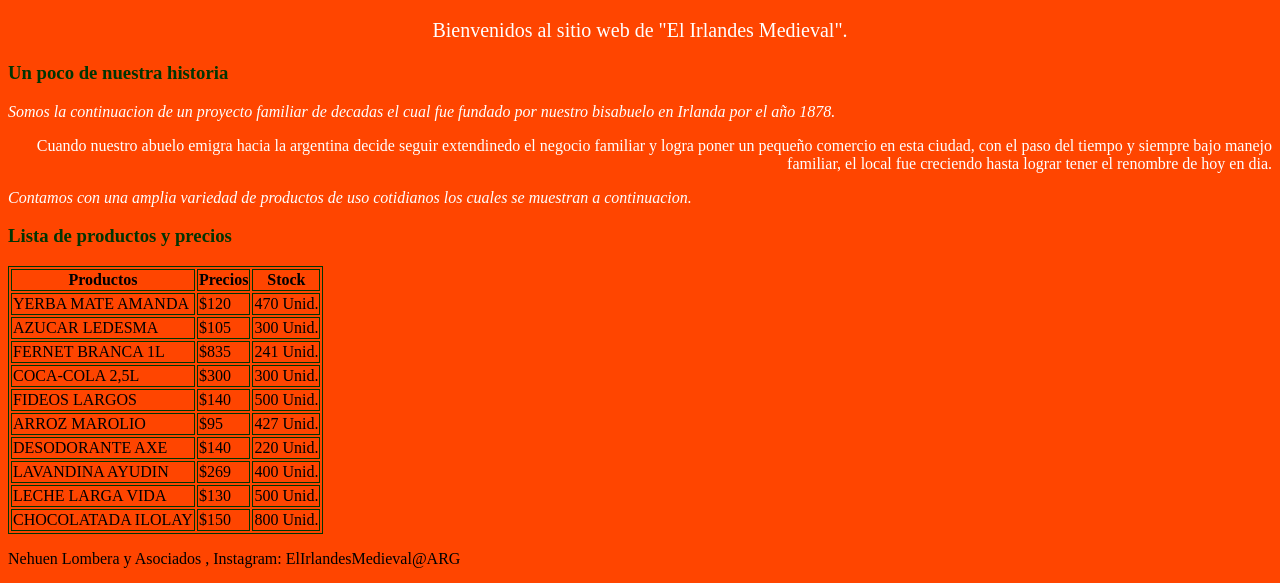
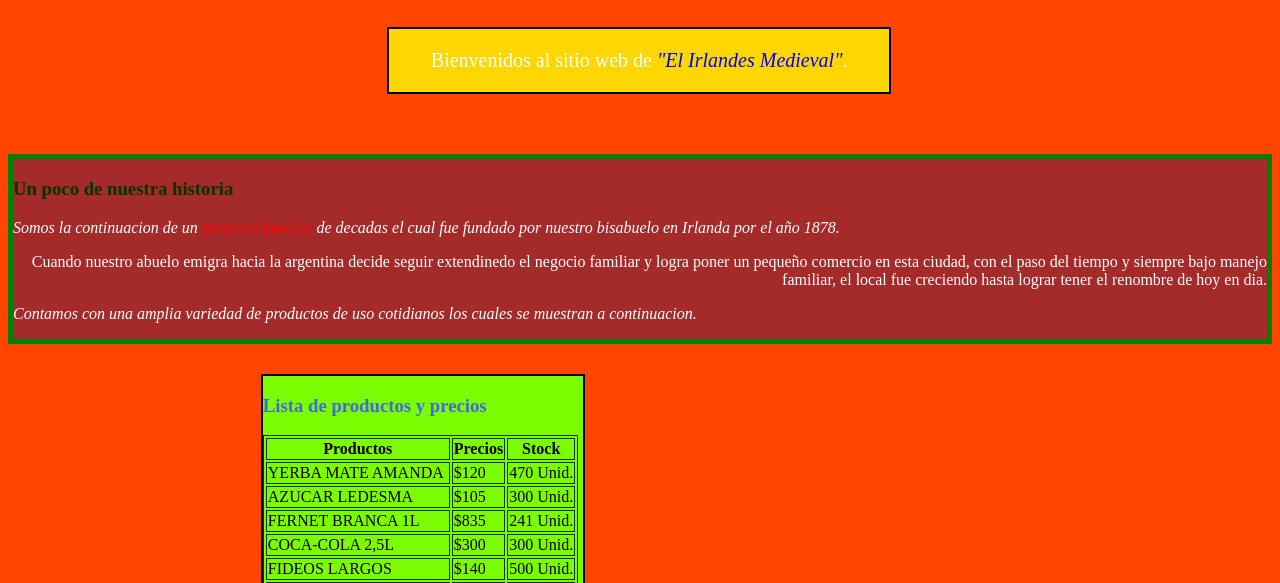
Before and after one commit to Nehuenlom/Front-end, a website built with Parcel: page index.html in a window 1280 px wide. Shown: the part 369-952 px from the top of the page. Built offline with nearby package versions, Linux system fonts and the light colour scheme.

Commit message:
Layouts Realizamos trabajos de Layouts, clase 3

```diff
--- a/index.html
+++ b/index.html
@@ -9,27 +9,32 @@
     <!--Este Documento fue realizado por Nehuen Lombera-->
     <img src="imagen/Irlandes.webp" width="1320" height="300" />
     <h1>Mercado El Irlandes Medieval</h1>
-
+    <div class="uno">
       <p class="parrafo1">
-      Bienvenidos al sitio web de "El Irlandes Medieval".
+        Bienvenidos al sitio web de
+        <span class="color-azul">"El Irlandes Medieval"</span>.
       </p>
+    </div>
+    <div class="dos">
       <h3>Un poco de nuestra historia</h3>
       <p class="parrafo2">
-      Somos la continuacion de un proyecto familiar de decadas el cual fue
+        Somos la continuacion de un
+        <span class="rojito"> proyecto familiar </span> de decadas el cual fue
         fundado por nuestro bisabuelo en Irlanda por el año 1878.
       </p>
       <p class="parrafo3">
-      Cuando nuestro abuelo emigra hacia la argentina decide seguir extendinedo
-      el negocio familiar y logra poner un pequeño comercio en esta ciudad, con
-      el paso del tiempo y siempre bajo manejo familiar, el local fue creciendo
-      hasta lograr tener el renombre de hoy en dia.
+        Cuando nuestro abuelo emigra hacia la argentina decide seguir
+        extendinedo el negocio familiar y logra poner un pequeño comercio en
+        esta ciudad, con el paso del tiempo y siempre bajo manejo familiar, el
+        local fue creciendo hasta lograr tener el renombre de hoy en dia.
       </p>
       <p class="parrafo4">
-      Contamos con una amplia variedad de productos de uso cotidianos los cuales
-      se muestran a continuacion.
+        Contamos con una amplia variedad de productos de uso cotidianos los
+        cuales se muestran a continuacion.
       </p>
-
-    <h3>Lista de productos y precios</h3>
+    </div>
+    <div class="tres">
+      <h3><span class="lista"> Lista de productos y precios</span></h3>
       <table>
         <tr>
           <th>Productos</th>
@@ -87,6 +92,7 @@
           <td>800 Unid.</td>
         </tr>
       </table>
+    </div>
     <p>
       Nehuen Lombera y Asociados , Instagram: ElIrlandesMedieval@ARG
     </p>
--- a/src/styles.css
+++ b/src/styles.css
@@ -17,10 +17,30 @@
   text-align: center;
   font-size: 20px;
 }
+.uno {
+  background-color: gold;
+  border: 2px solid black;
+  /*padding: 20px 10px;*/
+  margin: 30px 30px 60px 30%;
+  height: auto;
+  width: 500px;
+}
+.color-azul {
+  color: blue;
+  font-style: italic;
+}
 .parrafo2 {
   color: white;
   font-style: italic;
   text-align: left;
+}
+.dos {
+  background-color: brown;
+  border: 5px solid green;
+}
+.rojito {
+  color: red;
+  font-style: normal;
 }
 .parrafo3 {
   color: white;
@@ -31,3 +51,14 @@
   font-style: italic;
   text-align: justify;
 }
+.tres {
+  background-color: lawngreen;
+  border: 2px solid black;
+  margin: 30px 30px 60px 20%;
+  height: auto;
+  width: 320;
+}
+.lista {
+  color: royalblue;
+  font-style: initial;
+}
```
Lines whose indentation alone changed are shown as unchanged.
